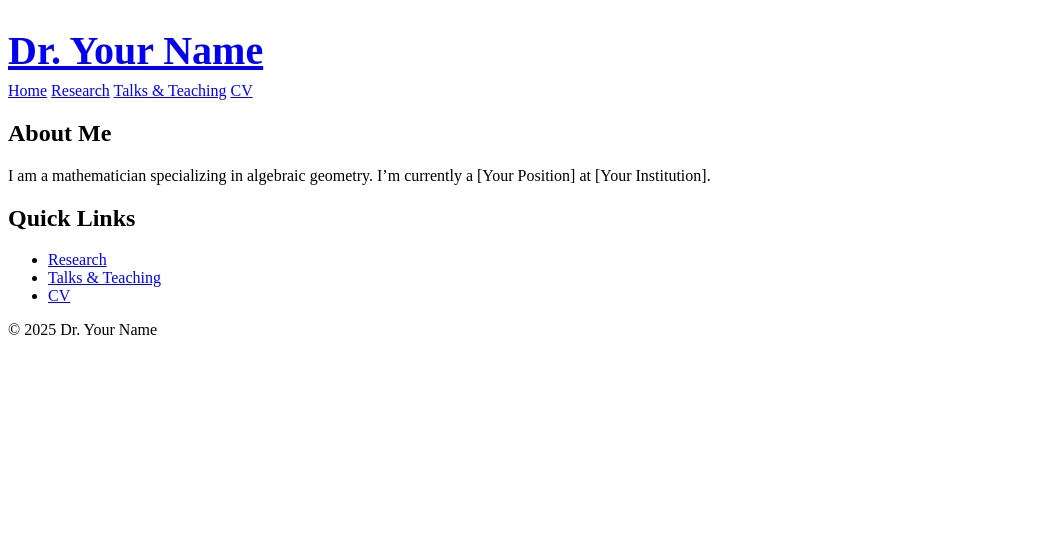
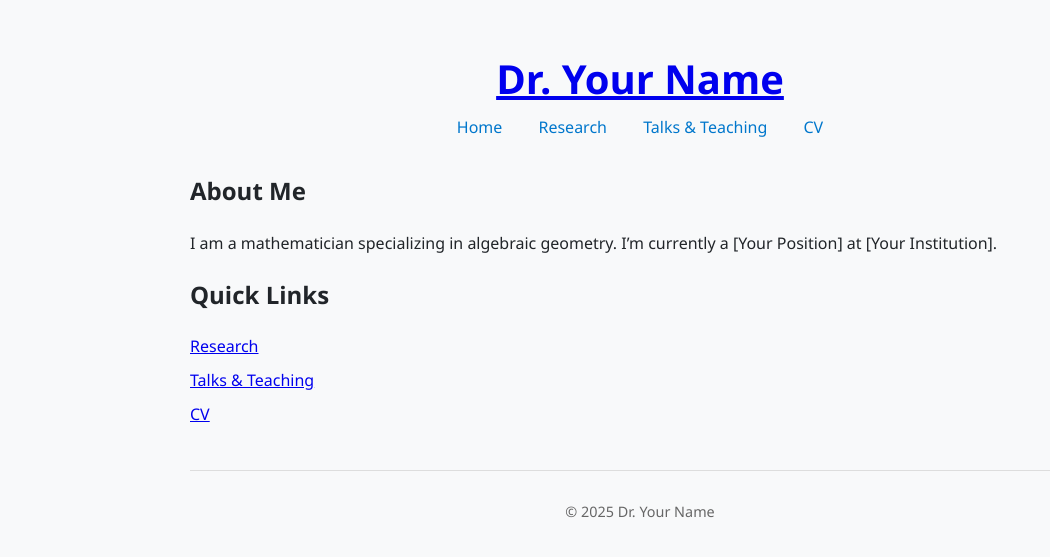
Before and after one commit to r-saraujo/r-saraujo.github.io, a Jekyll site: the page built from index.md, in a window 1280 px wide. Shown: the top 557 px of the page, without its empty margins (0-1050 px from the left). Built offline with Jekyll 4.4.1, drawn with Linux system fonts in a browser that asks for light colours.

Commit message:
Update style.css

```diff
--- a/assets/style.css
+++ b/assets/style.css
@@ -1,12 +1,54 @@
-/* Make the site title in the header big and black */
-header h1 {
-  font-size: 2.5em;       /* Bigger font size */
-  color: #000000;         /* Black color */
-  margin-bottom: 0.2em;   /* Optional: add space below title */
+/* assets/style.css */
+body {
+  font-family: "Segoe UI", Tahoma, Geneva, Verdana, sans-serif;
+  max-width: 900px;
+  margin: auto;
+  padding: 20px;
+  background: #f8f9fa;
+  color: #212529;
+  line-height: 1.6;
 }
-
-/* Optional: also style the subtitle or nav links if you want */
-header p {
-  font-size: 1.2em;
+header {
+  text-align: center;
+  margin-bottom: 2em;
+}
+h1 {
+  margin-bottom: 0.1em;
+  font-size: 2.5em;
+  color: #000;
+}
+nav a {
+  margin: 0 1em;
+  text-decoration: none;
+  color: #0077cc;
+}
+nav a:hover {
+  text-decoration: underline;
+}
+section {
+  margin-bottom: 2em;
+}
+ul {
+  list-style-type: none;
+  padding-left: 0;
+}
+li {
+  margin-bottom: 0.5em;
+}
+footer {
+  text-align: center;
+  font-size: 0.9em;
+  color: #666;
+  margin-top: 3em;
+  border-top: 1px solid #ddd;
+  padding-top: 1em;
+}
+a.social {
+  margin: 0 0.5em;
+  text-decoration: none;
+  font-weight: bold;
   color: #333;
 }
+a.social:hover {
+  color: #0077cc;
+}
```
